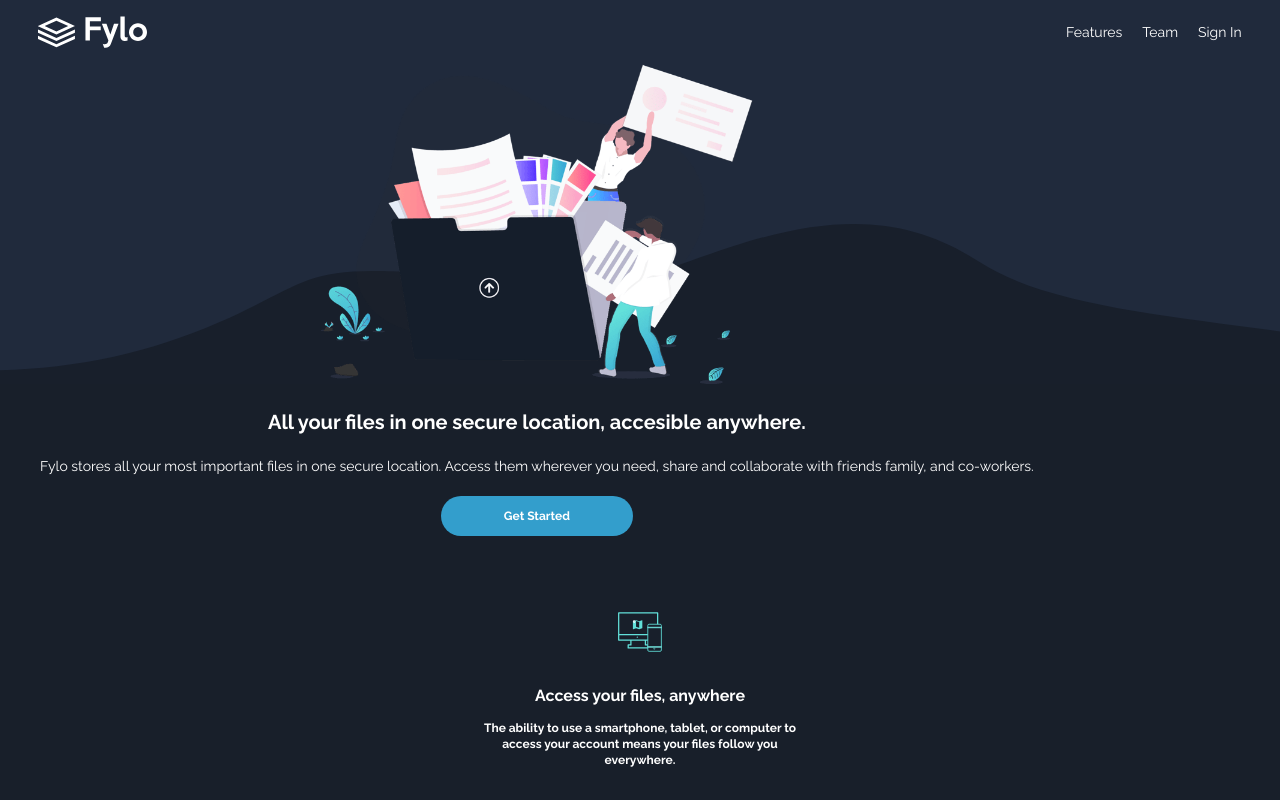
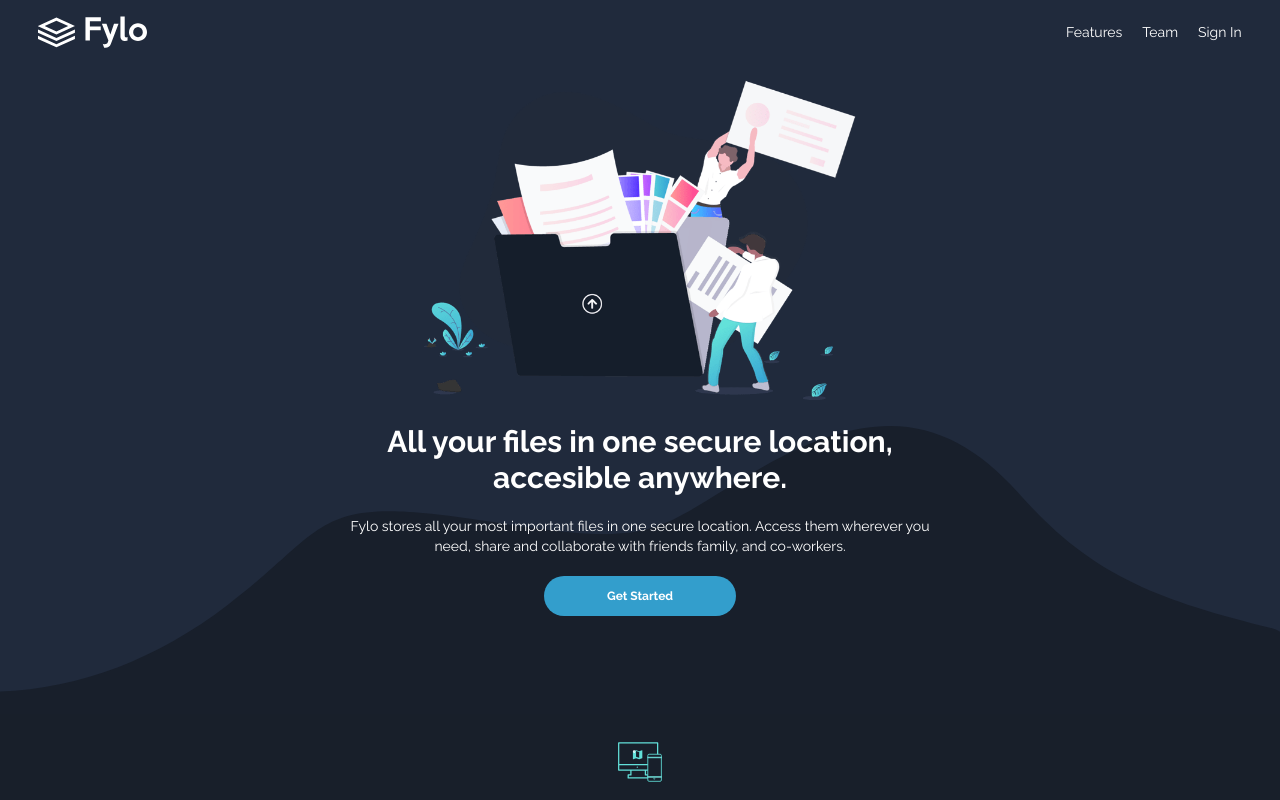
Before and after one commit to HenryAprendo/landing-page-tailwind, an Angular app: page / in a window 1280 px wide. Shown: the top 800 px of the page. Built offline with nearby package versions, Linux system fonts and the light colour scheme.

Commit message:
Responsive design tablet y desktop de la sección de presentación inicial

```diff
--- a/src/app/filo-dark-project/filo-dark/filo-dark.component.html
+++ b/src/app/filo-dark-project/filo-dark/filo-dark.component.html
@@ -12,11 +12,11 @@
   </header>
 
   <main>
-    <section class="relative w-full">
-      <div class="px-10 z-10 absolute top-0 flex flex-col items-center justify-center">
+    <section class="relative w-full md:h-[650px]">
+      <div class="px-10 z-10 absolute top-0 flex flex-col items-center justify-center md:max-w-lg md:right-0 md:left-0 md:mx-auto md:top-4 lg:max-w-2xl" >
         <img class="mb-6 max-h-80" src="./../../../assets/filodark/images/illustration-intro.png" alt="intro">
         <div class="w-full flex flex-col items-center justify-center gap-y-5 text-center">
-          <h2 class="text-xl font-semibold  text-white-fd">All your files in one secure location, accesible anywhere.</h2>
+          <h2 class="text-xl font-semibold  text-white-fd lg:text-3xl">All your files in one secure location, accesible anywhere.</h2>
           <p class="text-white-fd text-sm font-medium">Fylo stores all your most important files in one secure location.
             Access them wherever you need, share and collaborate with friends family, and co-workers.
           </p>
@@ -24,10 +24,13 @@
         </div>
       </div>
 
-      <div class="relative w-full h-[320px] bg-dark-blue-testimonial-fd">
-        <img class="absolute bottom-0 w-full max-h-40" src="./../../../assets/filodark/images/bg-curvy-mobile.svg" alt="curvy-mobile">
+      <div class="relative w-full h-[320px] bg-dark-blue-testimonial-fd md:h-full">
+        <picture>
+          <source srcset="./../../../assets/filodark/images/bg-curvy-desktop.svg" media="(min-width: 768px)">
+          <img class="absolute bottom-0 w-full max-h-40 md:max-h-72" src="./../../../assets/filodark/images/bg-curvy-mobile.svg" alt="curvy-mobile">
+        </picture>
       </div>
-      <div class="w-full h-[200px] bg-dark-blue-main-fd">
+      <div class="w-full h-[200px] bg-dark-blue-main-fd md:hidden">
       </div>
     </section>
 
@@ -92,6 +95,8 @@
     </section>
   </main>
 
+
+  <!-- Pie de página -->
   <footer class=" bg-dark-blue-footer-fd px-7 pb-12">
     <div class="pt-72 w-full max-w-sm">
       <figure class="mb-6">
```
